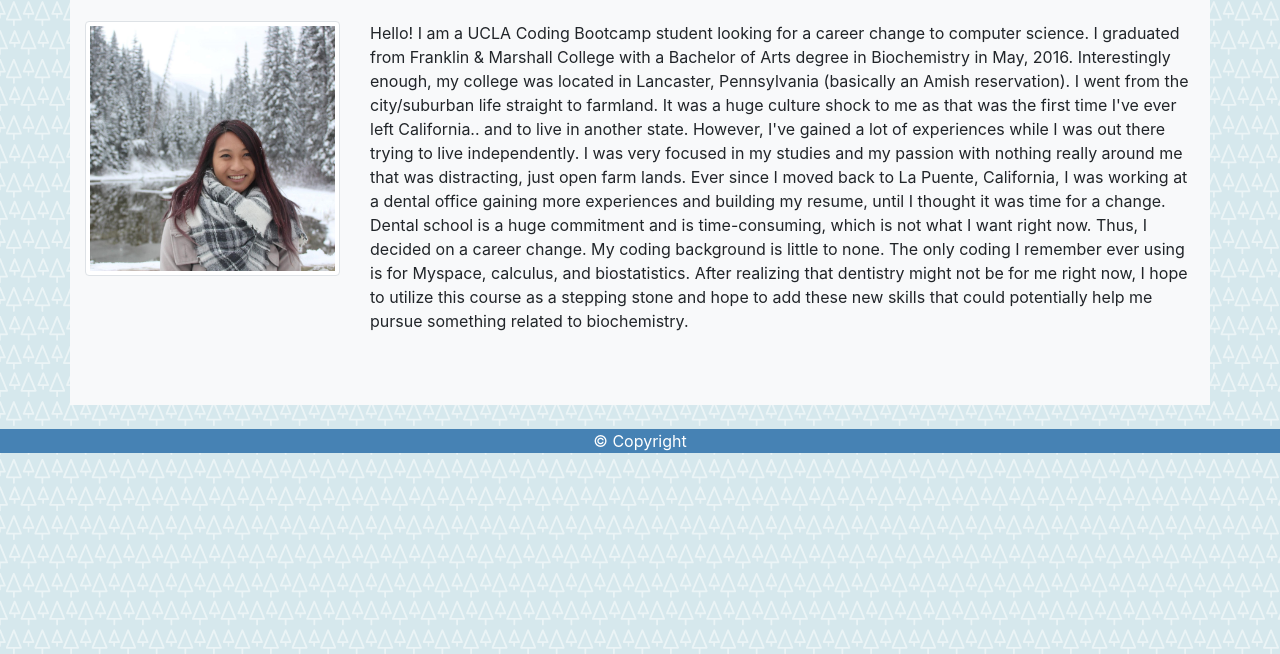
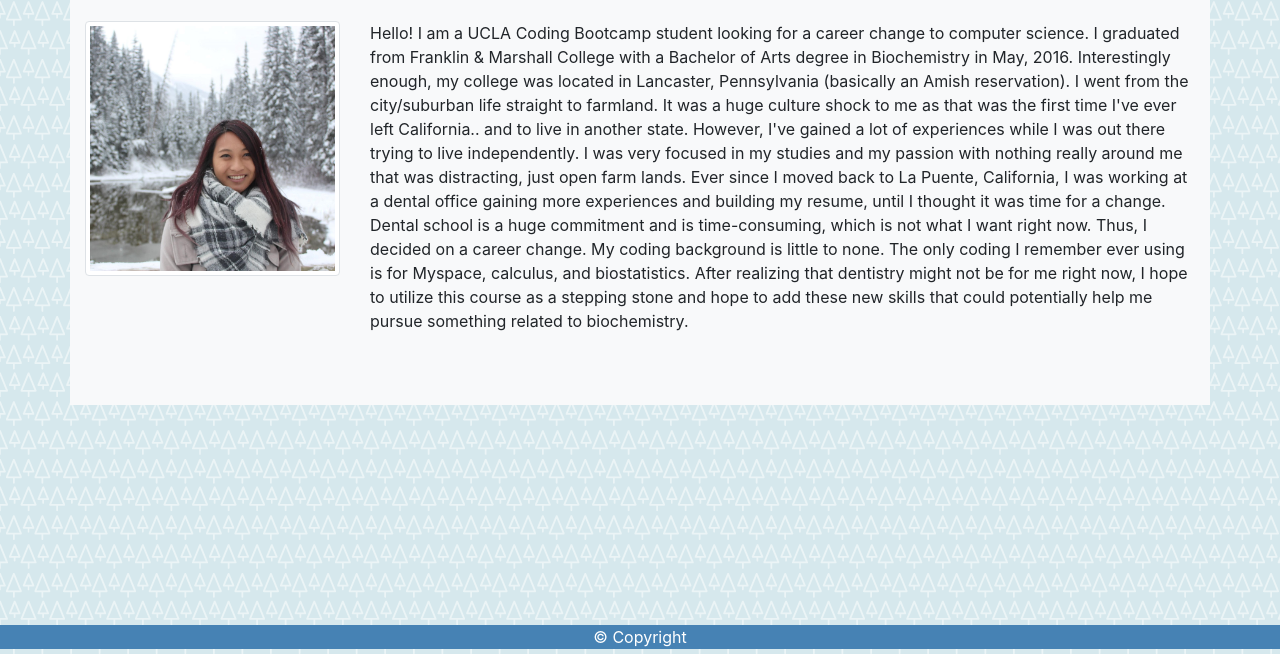
Before and after one commit to jamieluong03/Responsive-Portfolio, a plain HTML site: page index.html in a window 1280 px wide. Shown: the part 146-800 px from the top of the page. Drawn offline with nearby package versions, Linux system fonts and the light colour scheme.

Commit message:
fixed footer on all html

```diff
--- a/assets/css/contact.css
+++ b/assets/css/contact.css
@@ -3,3 +3,11 @@ body {
     margin:0;
     height:100%;
 }
+
+#footer {
+    position:fixed;
+    bottom:0;
+    left:0;
+    width:100%;
+    padding-bottom:5px;
+}
--- a/assets/css/index.css
+++ b/assets/css/index.css
@@ -3,3 +3,12 @@ body {
     margin:0;
     height:100%;
 }
+
+
+#footer {
+    position:fixed;
+    bottom:0;
+    left:0;
+    width:100%;
+    padding-bottom:5px;
+}
--- a/assets/css/portfolio.css
+++ b/assets/css/portfolio.css
@@ -4,4 +4,10 @@ body {
     height:100%;
 }
 
+#footer {
+    position:fixed;
+    bottom:0;
+    left:0;
+    width:100%;
+    padding-bottom:5px;
 }
--- a/index.html
+++ b/index.html
@@ -58,7 +58,7 @@
 
         <br><br>
             <span>
-                </div class="footer">
+                <div id="footer">
                 <div class="text-center text-white " style="background-color:steelblue;">© Copyright</div>
             </span>
 
```
Also changed, not shown: contact.html (+1 -1 lines), portfolio.html (+1 -1 lines).
